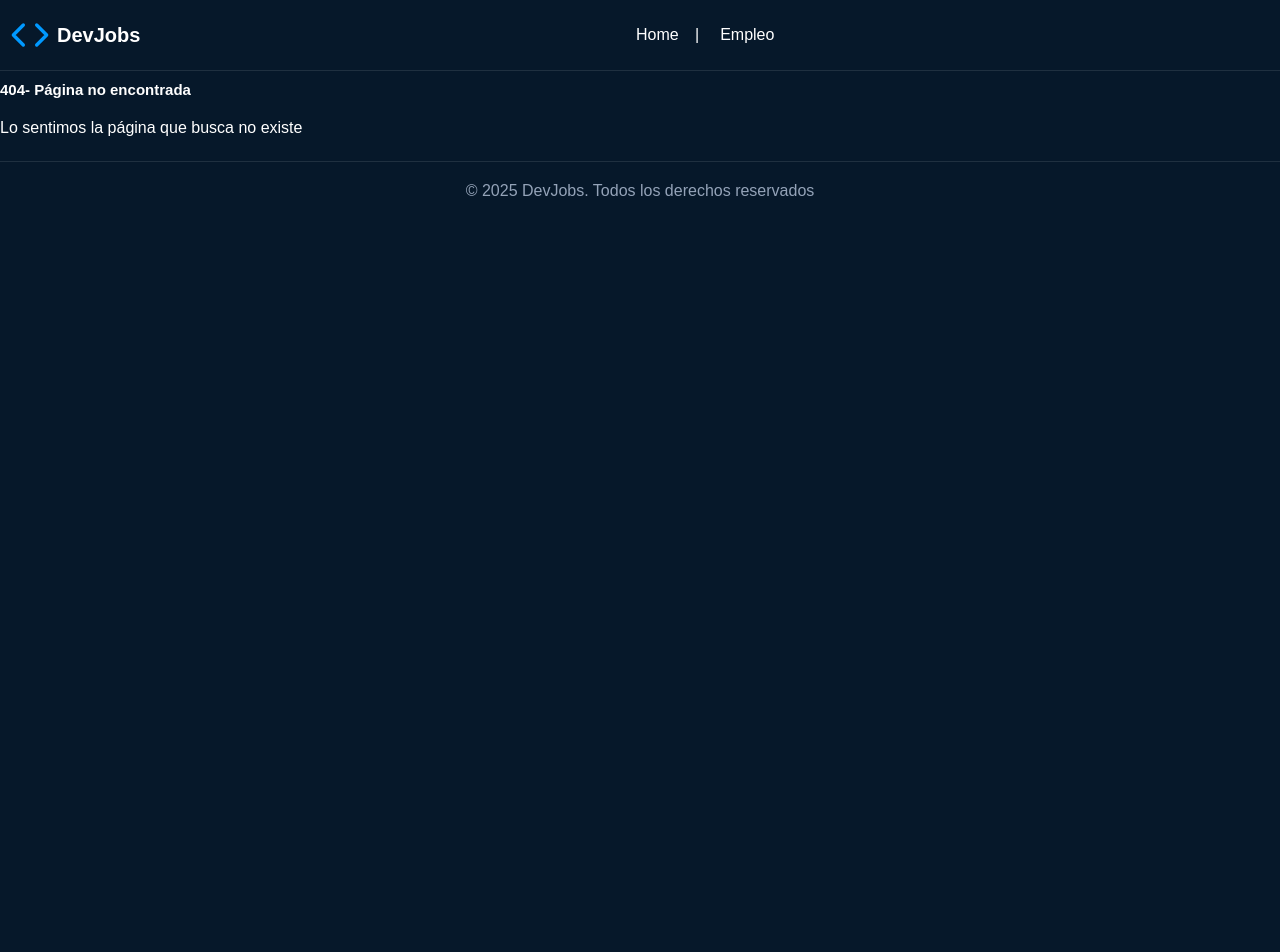
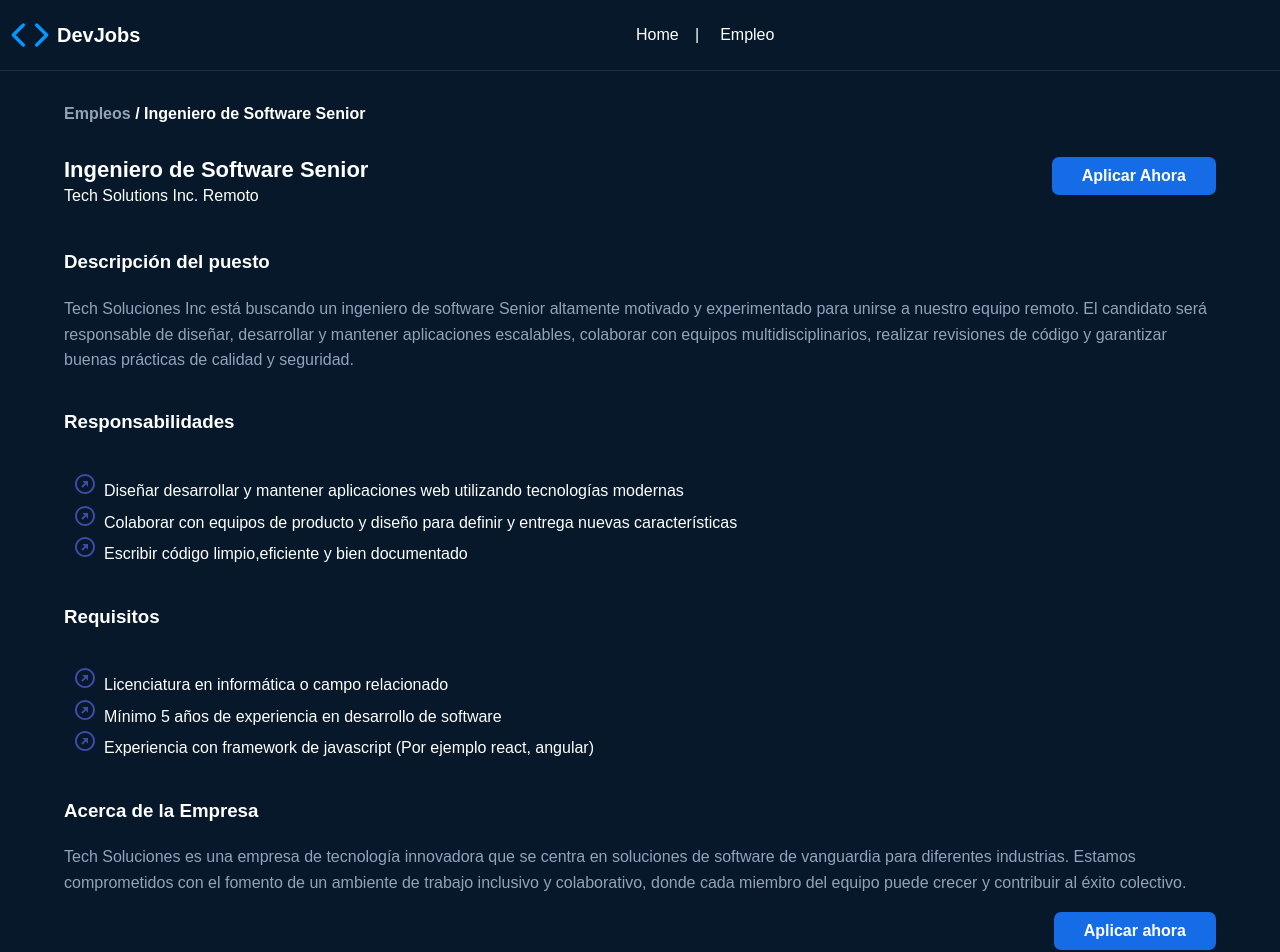
Before and after one commit to fguedez1311/router-and-zuntand, a React (Vite) app: page /jobs/1 in a window 1280 px wide. Before the commit this address had no page. Shown: the top 952 px of the page. Before the commit the page ends 800 px from the top, so only its background shows below. Built offline with nearby package versions, Linux system fonts and the light colour scheme.

Commit message:
feat:Se agregó la página detalle

```diff
--- a/src/App.jsx
+++ b/src/App.jsx
@@ -5,6 +5,7 @@ import { HomePage } from "./pages/Home";
 import { SearchPage } from "./pages/SearchPage";
 import { NoFoundPage } from "./pages/404";
 import { Routes,Route } from "react-router";
+import JobDetail from "./pages/Detail";
 
 function App() {
 
@@ -15,6 +16,7 @@ function App() {
         <Routes>
             <Route path="/" element={<HomePage/>} />
             <Route path="/search" element={<SearchPage/>} />
+            <Route path="/jobs/:id" element={<JobDetail/>} />
             <Route path="*" element={<NoFoundPage/>} />
 
         </Routes>
--- a/src/components/Link.jsx
+++ b/src/components/Link.jsx
@@ -1,4 +1,5 @@
 import { Link as NavLink } from "react-router";
+
 export  function Link({ href, children, ...restOfProps }) {
 
 
--- /dev/null
+++ b/src/pages/Detail.jsx
@@ -0,0 +1,84 @@
+import { useParams } from "react-router";
+
+export default function JobDetail() {
+  const { id } = useParams();
+  return (
+    <>
+      <main>
+        <section className="detalleOferta">
+          <header className="detalleOferta__header contenedor">
+            <h2 className="detalleOferta__h2">
+              <span className="detalleOferta__span">Empleos</span> / Ingeniero de
+              Software Senior
+            </h2>
+            <div className="detalleOferta__div">
+              <div className="detalleOferta__div--texto">
+                <h1 className="detalleOferta__h1">Ingeniero de Software Senior</h1>
+                <p className="detalleOferta__p">Tech Solutions Inc. Remoto</p>
+              </div>
+              <button className="boton-azul">Aplicar Ahora</button>
+            </div>
+          </header>
+          <div className="detalleOferta__div--content contenedor">
+            <div className="detalleOferta__div">
+              <h3 className="detalleOferta__h3">Descripción del puesto</h3>
+              <p className="detalleOferta__p">
+                Tech Soluciones Inc está buscando un ingeniero de software
+                Senior altamente motivado y experimentado para unirse a nuestro
+                equipo remoto. El candidato será responsable de diseñar,
+                desarrollar y mantener aplicaciones escalables, colaborar con
+                equipos multidisciplinarios, realizar revisiones de código y
+                garantizar buenas prácticas de calidad y seguridad.
+              </p>
+            </div>
+            <div className="detalleOferta__div">
+              <h3 className="detalleOferta__h3">Responsabilidades</h3>
+              <ul className="detalleOferta__ul">
+                <li className="detalleOferta__li">
+                  Diseñar desarrollar y mantener aplicaciones web utilizando
+                  tecnologías modernas
+                </li>
+                <li className="detalleOferta__li">
+                  Colaborar con equipos de producto y diseño para definir y
+                  entrega nuevas características
+                </li>
+                <li className="detalleOferta__li">
+                  Escribir código limpio,eficiente y bien documentado
+                </li>
+              </ul>
+            </div>
+            <div className="detalleOferta__div">
+              <h3 className="detalleOferta__h3">Requisitos</h3>
+              <ul className="detalleOferta__ul">
+                <li className="detalleOferta__li">
+                  Licenciatura en informática o campo relacionado
+                </li>
+                <li className="detalleOferta__li">
+                  Mínimo 5 años de experiencia en desarrollo de software
+                </li>
+                <li className="detalleOferta__li">
+                  Experiencia con framework de javascript (Por ejemplo react,
+                  angular)
+                </li>
+              </ul>
+            </div>
+
+            <div className="detalleOferta__div">
+              <h3 className="detalleOferta__h3">Acerca de la Empresa</h3>
+              <p className="detalleOferta__p">
+                Tech Soluciones es una empresa de tecnología innovadora que se
+                centra en soluciones de software de vanguardia para diferentes
+                industrias. Estamos comprometidos con el fomento de un ambiente
+                de trabajo inclusivo y colaborativo, donde cada miembro del
+                equipo puede crecer y contribuir al éxito colectivo.
+              </p>
+            </div>
+          </div>
+          <footer className="detalleOferta__footer contenedor">
+            <button className="boton-azul">Aplicar ahora</button>
+          </footer>
+        </section>
+      </main>
+    </>
+  );
+}
--- a/src/scss/internas/_detalle.scss
+++ b/src/scss/internas/_detalle.scss
@@ -58,8 +58,8 @@
         }
     }
     &__ul{
-         list-style-type: none;
-         list-style-image: url("../../src/img/flecha.svg");
+            list-style-type: none;
+            list-style-image: url("../../img/flecha.svg");
     }
     &__footer{
         display: flex;
```
